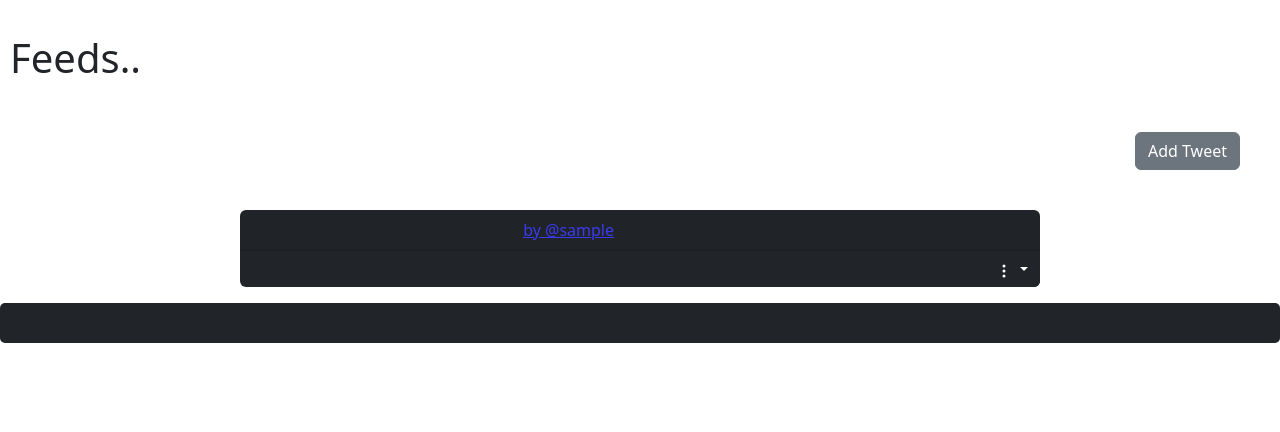
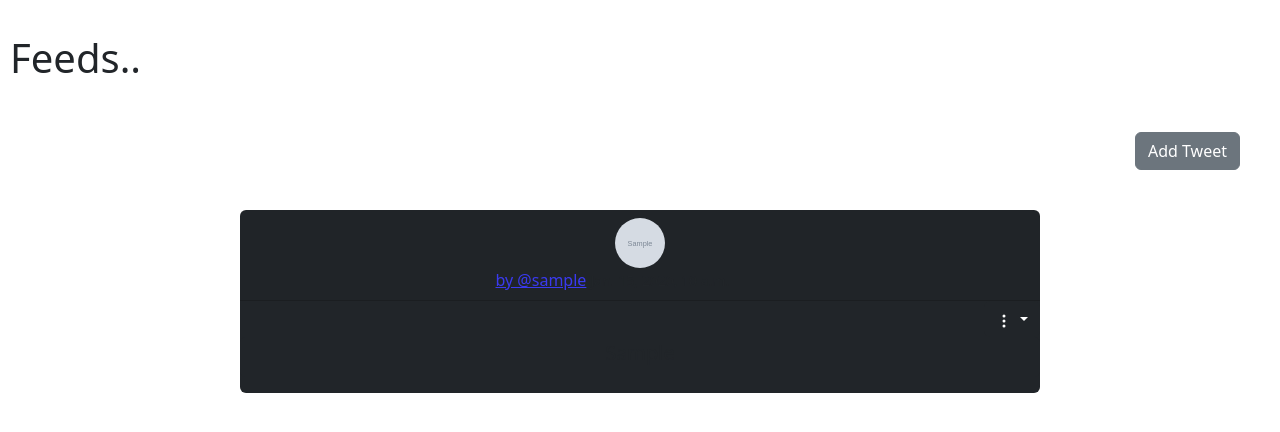
Before and after one commit to Kirolls20/Twitter_Clone, a Django app: page / in a window 1280 px wide. Shown: the part 56-488 px from the top of the page. Run offline with Django 4.2, Linux system fonts and the light colour scheme; tables that the repository leaves empty hold one stand-in row (values such as "Sample post"); grey boxes marked "Sample" are stand-in pictures.

Commit message:
Feat: add profile picture icone inside each tweet in home page

```diff
--- a/tweetLand/templates/home.html
+++ b/tweetLand/templates/home.html
@@ -40,8 +40,23 @@
     {% for tweet in tweets %}
     <div class="card text-bg-dark mb-3" style="border:0; padding:none;max-width: 50rem; text-align: center; margin:auto;">
         <div class="card-header">
-            <a href="{% url 'profile' tweet.user.id %}" style="color:rgb(58, 58, 240)"> by @{{tweet.user|lower}}</a>
-            <small class="text-muted">{{tweet.updated_at}}</small>
+            <div class="container">
+                <div class="row">
+                    <div class="col-0">
+                        {% if  tweet.user.profile_pic %}
+                        <img src="{{tweet.user.profile_pic.url}}" alt="Profile pic" class="rounded-circle" width=50 height=50 >
+                        {% else %}
+                            <img src="{% static 'images/default_profile_pic.jpg' %}" alt="Profile pic" class="rounded-circle" width=50 height=50 >
+
+                        {% endif %}
+                    </div>
+                    <div class="col-10">
+                        <a href="{% url 'profile' tweet.user.id %}" style="color:rgb(58, 58, 240)"> by @{{tweet.user|lower}}</a>
+                        <small class="text-muted">{{tweet.updated_at}}</small>
+                    </div>
+                </div>
+            </div>
+
         </div>
       <!-- Drop down options -->
        <div class="dropdown">
@@ -64,31 +79,15 @@
                 <li><a class="dropdown-item" href="#">Save for later</a></li>
         </ul>
         </div>
+        <div class="card text-bg-dark mb-3" style="border-radius: 5px; border:#b3a8a8 8px; text-align: center;">
+            <h5 class="text-muted" style="padding:4px;">{{tweet.tweet}}</h5>
+
+        </div>
     </div>
     <!-- The Body Of the Tweet -->
-    <div class="card text-bg-dark mb-3" style="border-radius: 5px; border:#b3a8a8 8px; text-align: center;">
-        <h5 class="text-muted" style="padding:4px;">{{tweet.tweet}}</h5>
 
-    </div>
 </div><br>
 
-<!-- Edit popUp form  -->
-<!-- <div class="container">
-    <div class="pop-up" id="popup">
-        <h2 style="text-align: center;">Edit The Tweet<h2>
-        <form  action="{% url 'edit_tweet' tweet.id %}" method="post">
-            {% csrf_token %}
-            <div style="justify-content: center;">
-                {{tweet_form}}
-            </div>
-
-            <div class="btns-container">
-                <button type="submit" class="popup-btns">Update It </button>
-                <button id="closePopup" type="button" class="popup-btns">Cancel</button>
-            </div>
-        </form>
-    </div>
-</div> -->
 {% endfor %}
 {% endif %}
 {% endblock %}
```
